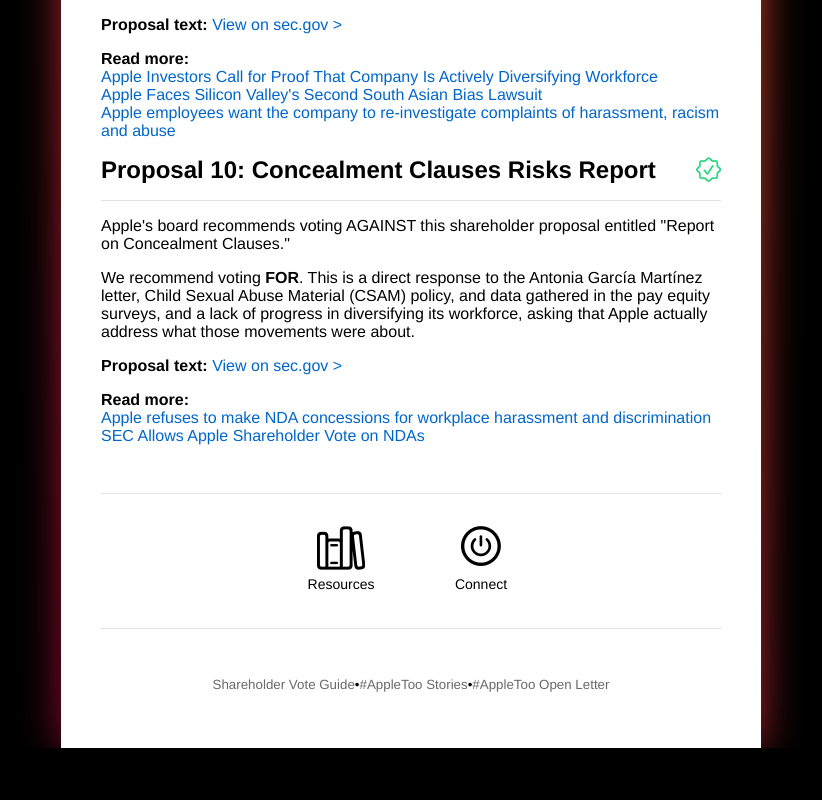
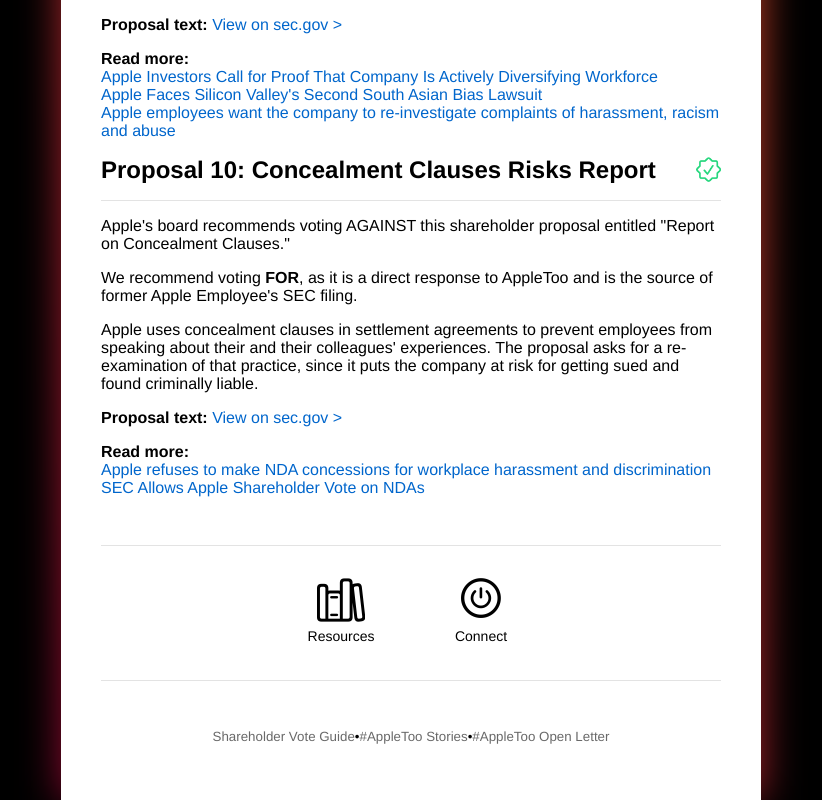
Before and after one commit to cherscarlett/apple-together, a Next.js app: page /shareholders in a window 1280 px wide. Shown: the part 5493-6293 px from the top of the page, without its empty margins (229-1051 px from the left). Before the commit the page ends 6241 px from the top, so only its background shows below. Built offline with nearby package versions, Linux system fonts and the light colour scheme.

Commit message:
fix language

```diff
--- a/pages/shareholders.js
+++ b/pages/shareholders.js
@@ -285,7 +285,9 @@
                 <h5>Proposal 10: Concealment Clauses Risks Report</h5>
                 <p>Apple&apos;s board recommends voting AGAINST this shareholder proposal entitled &quot;Report on Concealment Clauses.&quot;</p>
 
-                <p>We recommend voting <strong>FOR</strong>. This is a direct response to the Antonia García Martínez letter, Child Sexual Abuse Material (CSAM) policy, and data gathered in the pay equity surveys, and a lack of progress in diversifying its workforce, asking that Apple actually address what those movements were about.</p>
+                <p>We recommend voting <strong>FOR</strong>, as it is a direct response to AppleToo and is the source of former Apple Employee&apos;s SEC filing.</p>
+
+                <p>Apple uses concealment clauses in settlement agreements to prevent employees from speaking about their and their colleagues&apos; experiences. The proposal asks for a re-examination of that practice, since it puts the company at risk for getting sued and found criminally liable.</p>
 
                 <p><strong>Proposal text:</strong> <a href="https://www.sec.gov/Archives/edgar/data/320193/000119312522003583/d222670ddef14a.htm#tx222670_36e">View on sec.gov &gt;</a></p>
 
```
